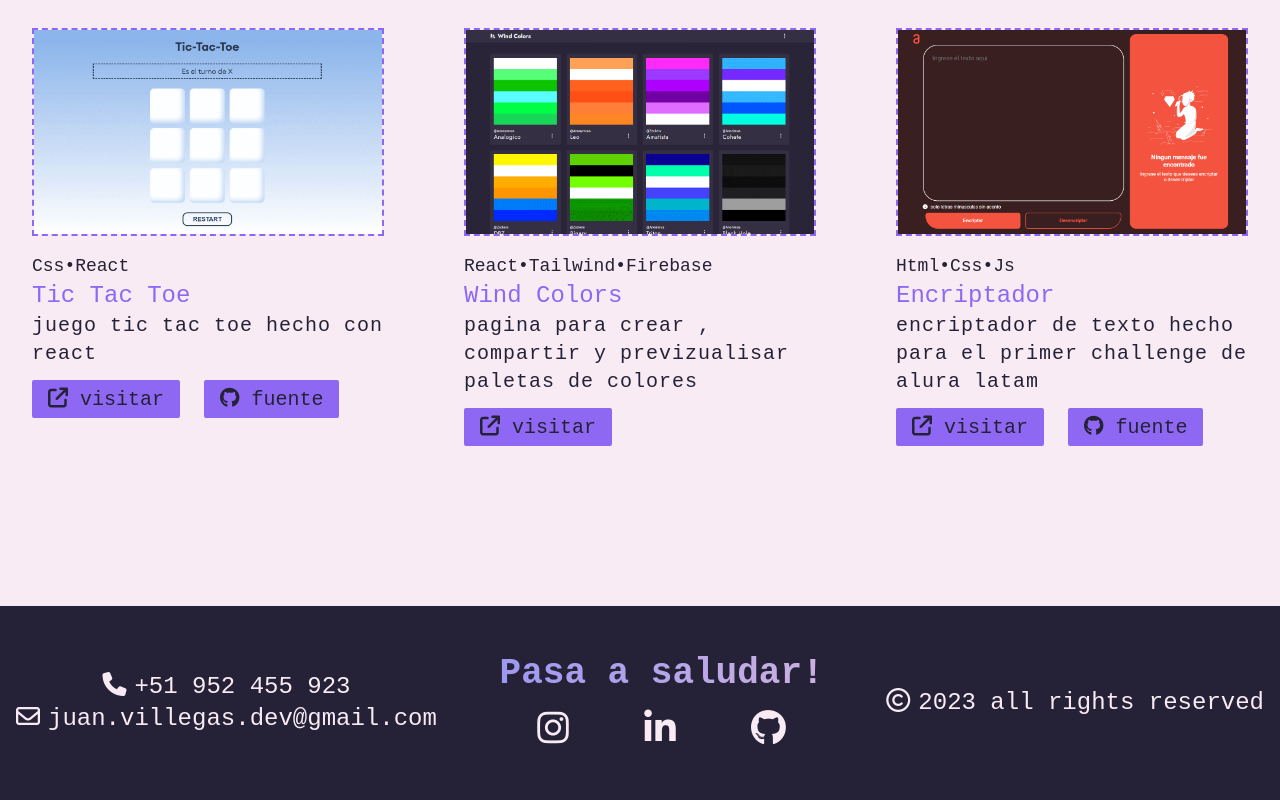
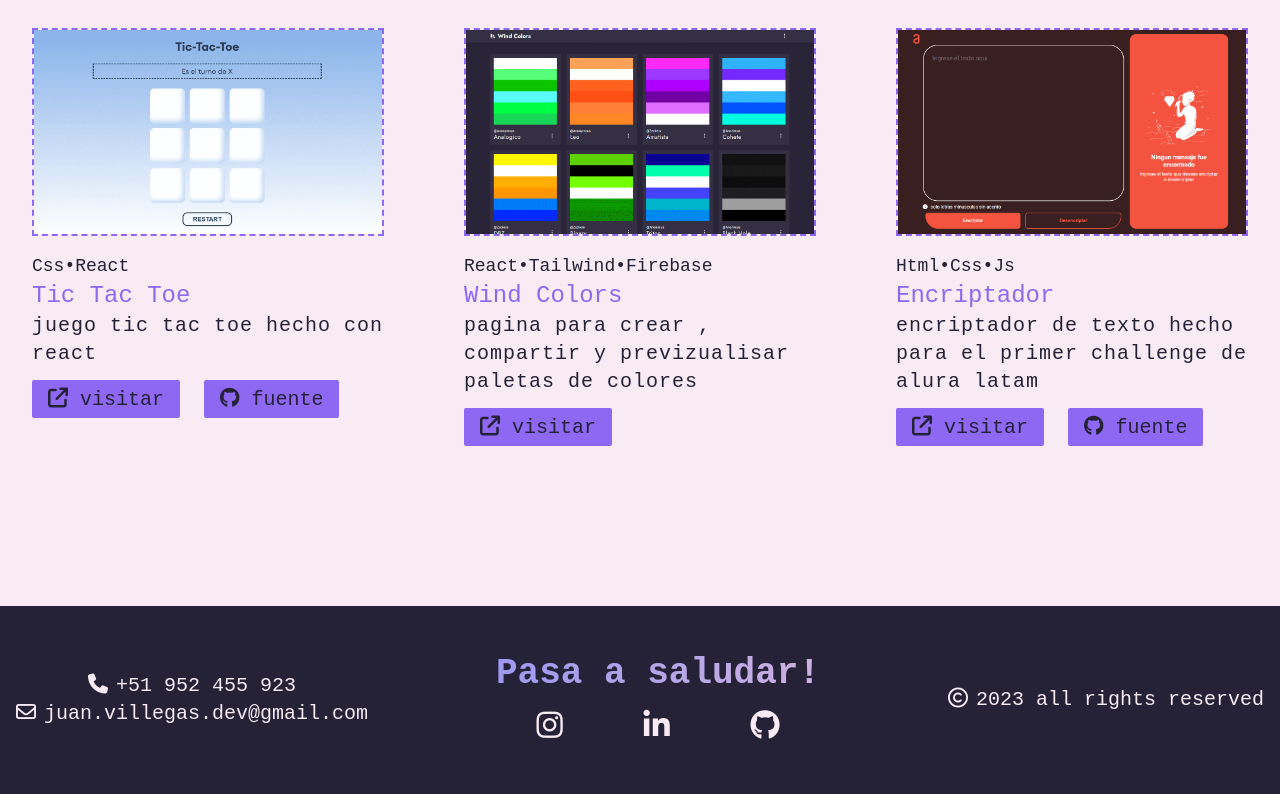
Before and after one commit to Numonu/portafolio, a React (Vite) app: page / in a window 1280 px wide. Shown: the part 3636-4436 px from the top of the page. Built offline with nearby package versions, Linux system fonts and the light colour scheme; a web font is replaced by a local one.

Commit message:
he reducido el tamaño de la fuente en el footer

```diff
--- a/src/layout/Footer.jsx
+++ b/src/layout/Footer.jsx
@@ -6,7 +6,7 @@ export function Footer() {
 					<h1 className="text-4xl mb-4 font-bold gradient-text bg-gradient-to-r from-left to-right">
 						Pasa a saludar!
 					</h1>
-					<div className="flex flex-row justify-around flex-wrap text-4xl">
+					<div className="flex flex-row justify-around flex-wrap text-3xl">
 						<a href="https://www.instagram.com/villegas.arts/" target="_blank">
 							<i className="fa-brands fa-instagram hover:text-orquidea cursor-pointer"></i>
 						</a>
@@ -18,7 +18,7 @@ export function Footer() {
 						</a>
 					</div>
 				</div>
-				<div className="text-center lg:-order-1">
+				<div className="text-xl text-center lg:-order-1">
 					<h2>
 						<i className="fa-solid fa-phone mr-2"></i>
 						+51 952 455 923
@@ -28,7 +28,7 @@ export function Footer() {
 						juan.villegas.dev@gmail.com
 					</h2>
 				</div>
-				<h2>
+				<h2 className="text-xl">
 					<i className="fa-regular fa-copyright mr-2"></i>
 					2023 all rights reserved
 				</h2>
```
